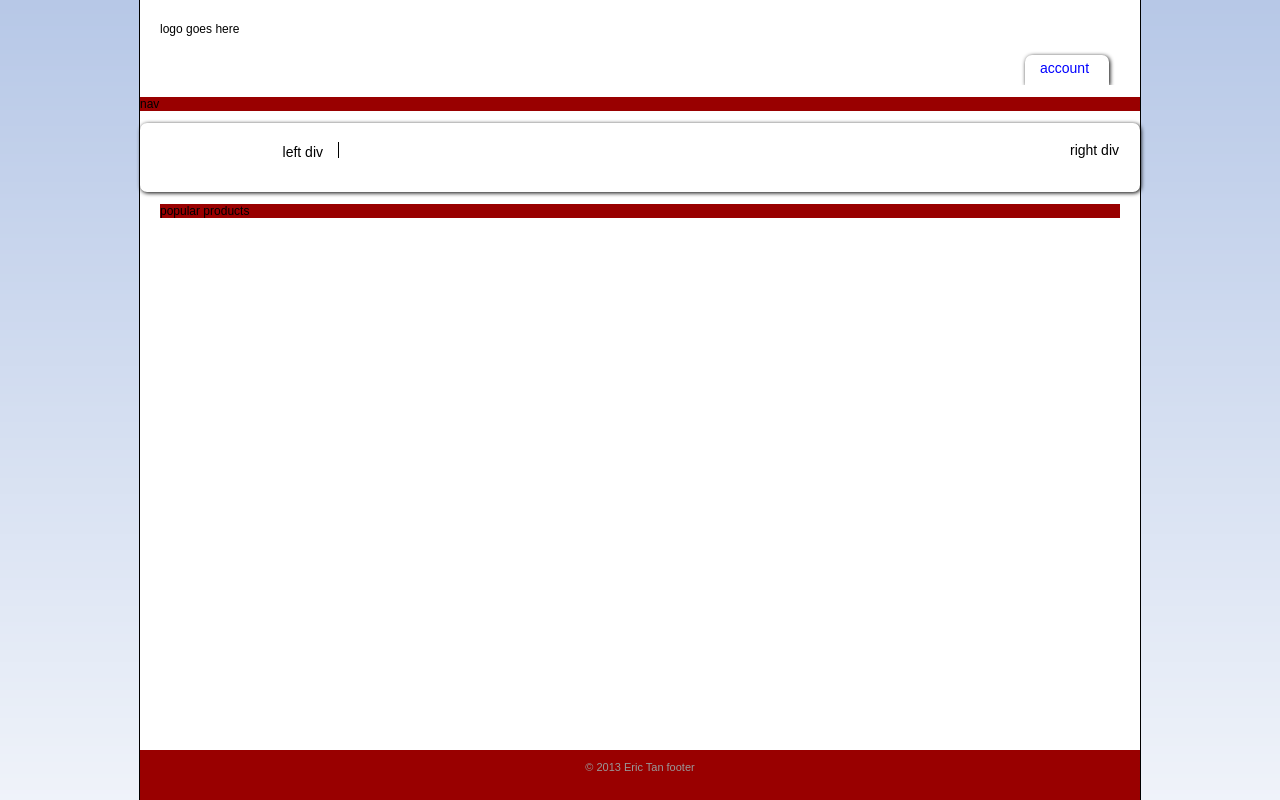
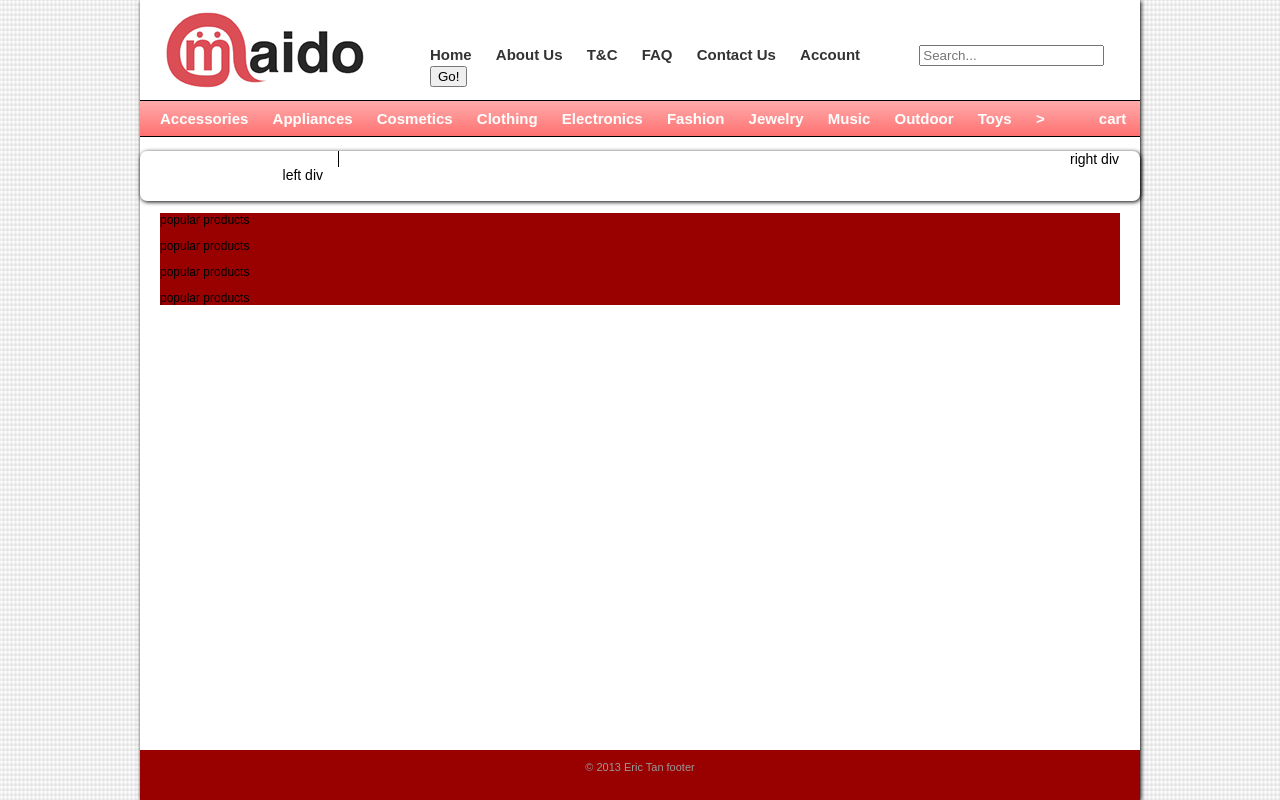
Before and after one commit to lerice/maido, a PHP site: page / in a window 1280 px wide. Run offline with PHP 8.4, Linux system fonts and the light colour scheme.

Commit message:
Header + Navigation panes designed
Base mock-up + additional touches, awaiting feedback

```diff
--- a/mockup/application.css
+++ b/mockup/application.css
@@ -1,8 +1,7 @@
 /* This file contains the global page styles for headers footers and menus */
 html,
 body {
-	background-image: url(images/back.png);
-	background-repeat: repeat-x;
+	background-image: url(images/back2.png);
 	margin: 0;
 	padding: 0;
 	height: 100%;
@@ -12,43 +11,99 @@ body {
 
 #container {
 	min-height: 100%;
+	position: relative;
 	width: 1000px;
 	margin-left: auto;
 	margin-right: auto;
-	border-right: 1px solid;
-	border-left: 1px solid;
+	box-shadow: rgb(0, 0, 0) 1px 1px 4px 0px;
 	background: #FFFFFF;
 }
 
 /* css for header */
 
 header {
-	height: 85px;
-	padding-left: 20px;
+	height: 100px;
 	overflow: hidden;
 }
 
-#logoutTab {
-	height: 30px;
-	width: 84px;
-	font-size: 14px;
-	background: #FFFFFF;
-	margin-top: 55px;
-	margin-left: 865px;
-	border-top-left-radius: 7px;
-	border-top-right-radius: 7px;
-	box-shadow: rgb(0, 0, 0) 1px 1px 4px 0px;
+#logo {
+	height: 100px;
+	width: 250px;
+	display: block;
+	float: left;
+	background-image: url(images/logo.png);
 }
 
+#headerright {
+	margin-left: 250px;
+	margin-top: 45px;
+	font-size: 15px;
+	font-weight: 600;
+}
+
+#navlist1 li {
+	display: inline;
+	list-style-type: none;
+	padding-right: 20px;
+}
+
+#search {
+	padding-left: 35px;
+}
+
+/* css for product category navigation */
+
 #nav {
+	background-image: url(images/navback.png);
+	height: 35px;
+	border-top: 1px solid;
+	border-bottom: 1px solid;
+	font-size: 15px;
+	font-weight: 600;
+	overflow: hidden;
+}
+
+#fixheight {
+	margin-top: -6px;
+	padding-left: 10px;
+}
+
+ul#navlist2 {
+	margin-left: 0px;
+	padding-left: 0px;
+	white-space: nowrap;
+}
+
+#navlist2 li {
+	display: inline;
+	list-style-type: none;
+}
+
+#navlist2 a {
+	padding: 3px 10px;
+}
+
+#navlist2 a:link, #navlist2 a:visited {
+	color: #FFFFFF;
+	text-decoration: none;
+}
+
+#navlist2 a:hover {
 	background: #990000;
+}
+
+#cart {
+	padding-left: 30px;
 }
 
 /* css for content */
 
+#body {
+	padding-bottom: 50px;
+}
+
 #main {
 	padding-left: 18px;
-	padding-top: 5px;
 	padding-bottom: 20px;
 	background: #FFFFFF;
 	border-bottom-left-radius: 7px;
@@ -64,31 +119,27 @@ header {
 	margin-right: 20px;
 }
 
-/* formating link hover colours */
-
-a:link {
-	color: #0000FF;
-	text-decoration: none;
-}
-
-a:visited {
-	color: #0000FF;
-	text-decoration:none;
-}
-
-a:hover {
-	color: #33CCCC;
-}
-
 /* css for footer */
 
 footer {
 	position: absolute;
+	bottom: 0;
+	width: 100%;
 	height: 50px;
-	width: 1000px;
-	bottom: 0;
+
 	background: #990000;
 	color: #999999;
 	text-align: center;
 	font-size: 11px;
 }
+
+/* formating link hover colours */
+
+a:link, a:visited {
+	color: #333333;
+	text-decoration: none;
+}
+
+a:hover {
+	color: #990000;
+}
--- a/mockup/index.html
+++ b/mockup/index.html
@@ -1,44 +1,76 @@
 <!DOCTYPE html>
 <html>
 <head>
-	<meta charset = "utf-8"/>
+	<meta charset="utf-8"/>
 	<title> maido - Japanese Online Retailer </title>
-	<link rel = "stylesheet" type = "text/css" href = "application.css"/>
+	<link rel="stylesheet" type="text/css" href="application.css"/>
 	<!--<script src="http://code.jquery.com/jquery-1.10.1.min.js"></script>
 	<script src="http://code.jquery.com/ui/1.10.3/jquery-ui.js"></script>
-	<script type = "text/javascript" src = "application.js"></script>-->
+	<script type="text/javascript" src="application.js"></script>-->
 </head>
 <body>
-	<div id = "container">
+	<div id="container">
 		<header>
-			<div style = "float: left; width: 500px; height: 70px; padding-top: 10px;">
-			<p id = "title1">logo goes here</p>
-			</div>
-			<div id = "logoutTab">
-				<p id = "logout" style = "padding-top: 5px; padding-left: 15px"><a href = "index.html">account</a></p>
+			<a id="logo" href="index.html" title="maido home page"></a>
+			<div id="headerright">
+				<form>
+				<ul id="navlist1">
+					<li><a href="#">Home</a></li>
+					<li><a href="#">About Us</a></li>
+					<li><a href="#">T&C</a></li>
+					<li><a href="#">FAQ</a></li>
+					<li><a href="#">Contact Us</a></li>
+					<li><a href="#">Account</a></li>
+					<li id="search">
+						<input type="text" name="search" placeholder="Search..." />
+						<input type="submit" value="Go!" />
+					</li>
+				</ul>
+				</form>
 			</div>
 		</header>
 
-		<div id = "nav">
-			<p>nav</p>
+		<div id="nav">
+			<div id="fixheight">
+				<ul id="navlist2">
+					<li><a href="#">Accessories</a></li>
+					<li><a href="#">Appliances</a></li>
+					<li><a href="#">Cosmetics</a></li>
+					<li><a href="#">Clothing</a></li>
+					<li><a href="#">Electronics</a></li>
+					<li><a href="#">Fashion</a></li>
+					<li><a href="#">Jewelry</a></li>
+					<li><a href="#">Music</a></li>
+					<li><a href="#">Outdoor</a></li>
+					<li><a href="#">Toys</a></li>
+					<li><a href="#" title="next page">></a></li>
+					<li id="cart"><a href="#" title="view cart">cart</a></li>
+				</ul>
+			</div>
 		</div>
 
-		<div id = "main">
-			<div style = "float: left; width: 165px">
-				<p id = "itemToRoot" style = "font-size: 14px; text-align: right; margin-top: 0px"><br/>
+		<div id="body">
+			<div id="main">
+				<div style="float: left; width: 165px">
+					<p id="itemToRoot" style="font-size: 14px; text-align: right; margin-top: 0px"><br/>
 						left div
 					</p>
+
 				</div>
 
-			<div style = "text-align: left; width: 740px; margin-left: 180px; padding-left: 40px; border-left: 1px solid">
-				<p id = "currentItemOptions" style = "text-align: right; font-size: 14px">
+				<div style="text-align: left; width: 740px; margin-left: 180px; padding-left: 40px; border-left: 1px solid">
+					<p id="currentItemOptions" style="text-align: right; font-size: 14px">
 						right div
 					</p>
 				</div>
 			</div>
 
-		<div id = "popularProducts">
+			<div id="popularProducts">
 				<p>popular products</p>
+				<p>popular products</p>
+				<p>popular products</p>
+				<p>popular products</p>
+			</div>
 		</div>
 
 		<footer>
```
Also changed, not shown: mockup/images/back2.png (added), mockup/images/favicontemplate.png (added), mockup/images/logo.png (added), mockup/images/navback.png (added). Lines whose indentation alone changed are shown as unchanged.
